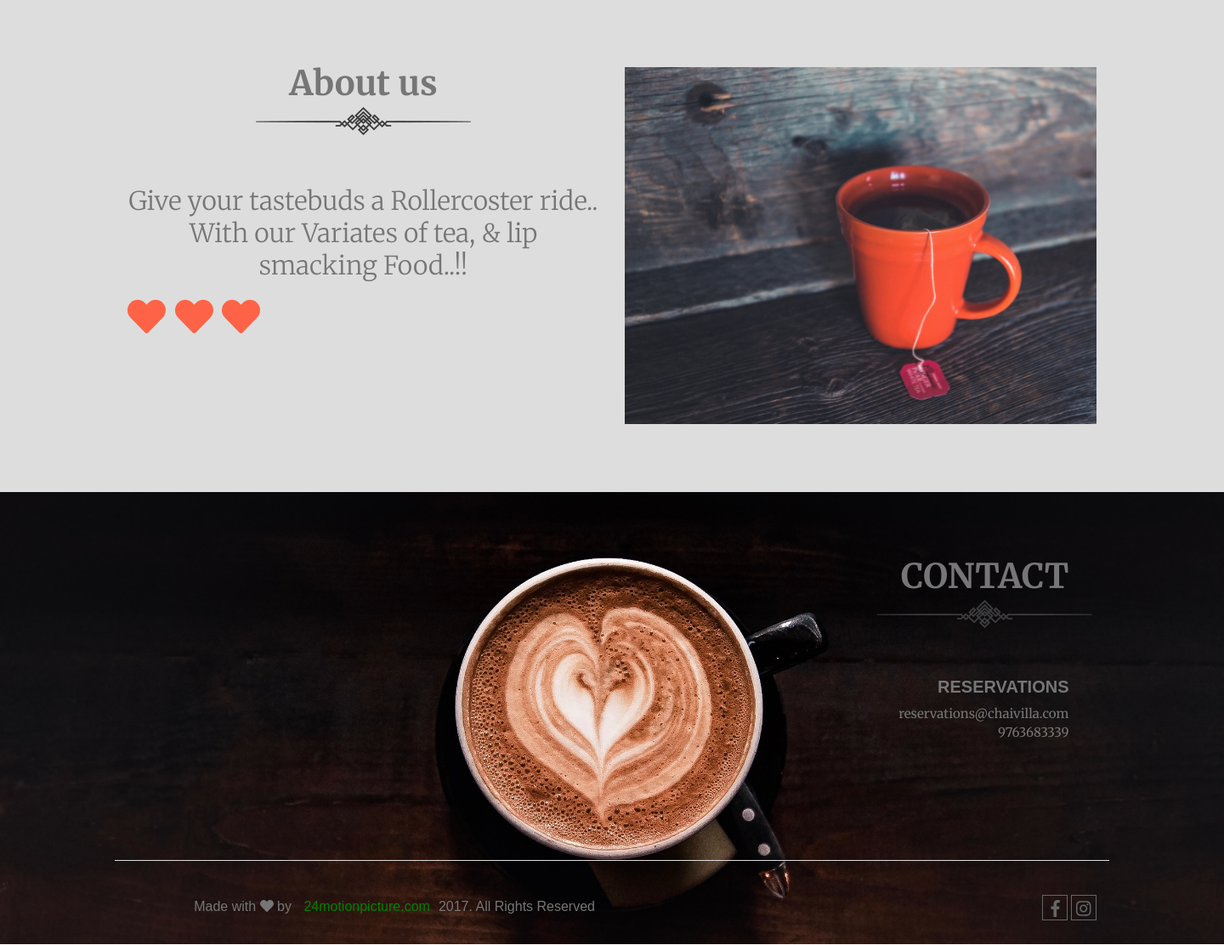
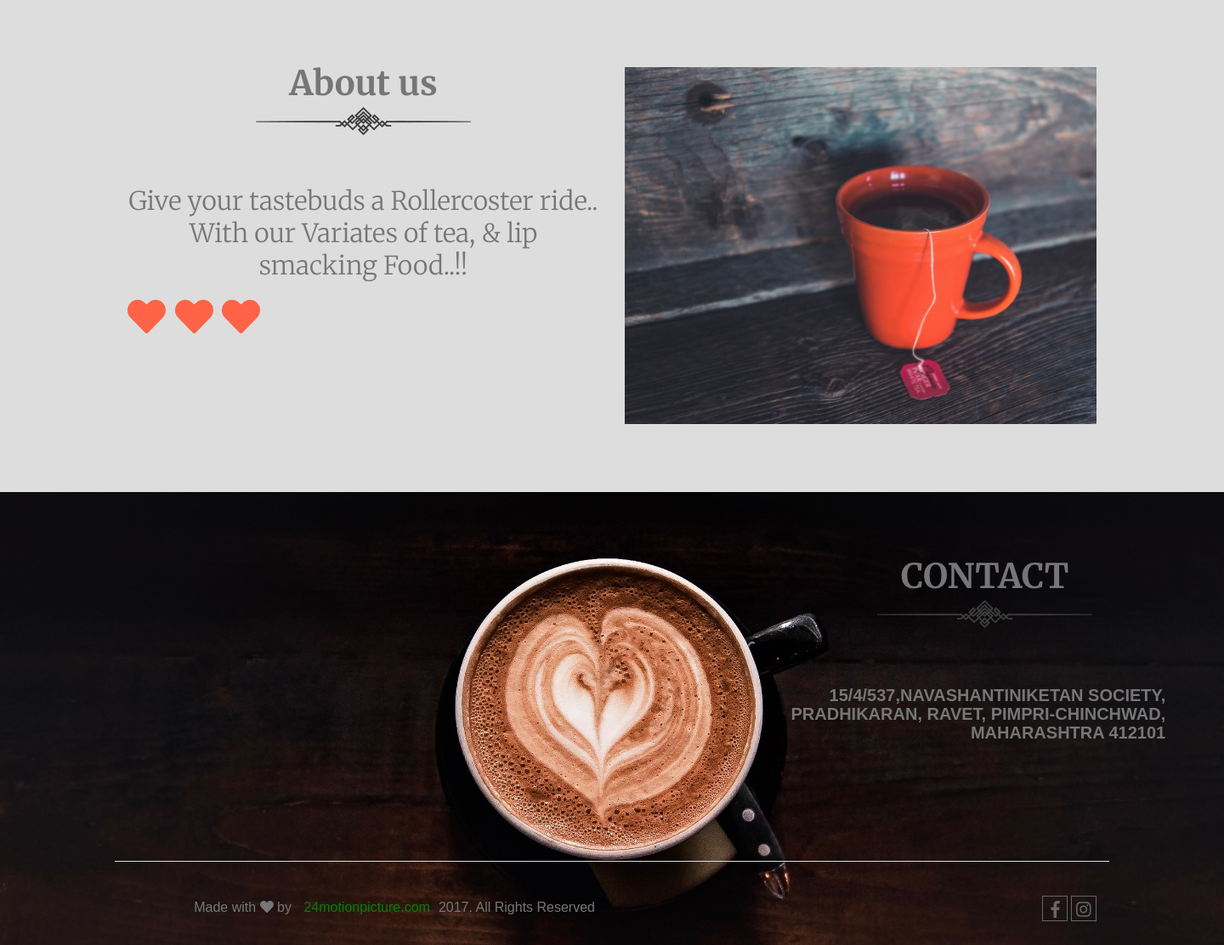
Before and after one commit to KaranGaikwad99/Chaivilla, a Django app: page / in a window 1440 px wide; the page is wider, and only the part inside the window is pictured. Shown: the part 2400-3512 px from the top of that part at 85% size. Run offline with Django 3.2, Linux system fonts and the light colour scheme; data that the repository does not hold is empty; some libraries are stand-ins or nearby versions.

```diff
--- a/templates/index.html
+++ b/templates/index.html
@@ -345,11 +345,9 @@
 							<div class="row">
 
 
-								<div class="col-sm-8">
+								<div class="col-sm-10">
 									<div class="single_contact text-right">
-										<h5>Reservations</h5>
-										<span>reservations@chaivilla.com</span>
-										<span>9763683339</span>
+										<p><h5>15/4/537,Navashantiniketan Society, Pradhikaran, Ravet, Pimpri-Chinchwad, Maharashtra 412101</h5></p>
 									</div>
 								</div>
 							</div>
```
